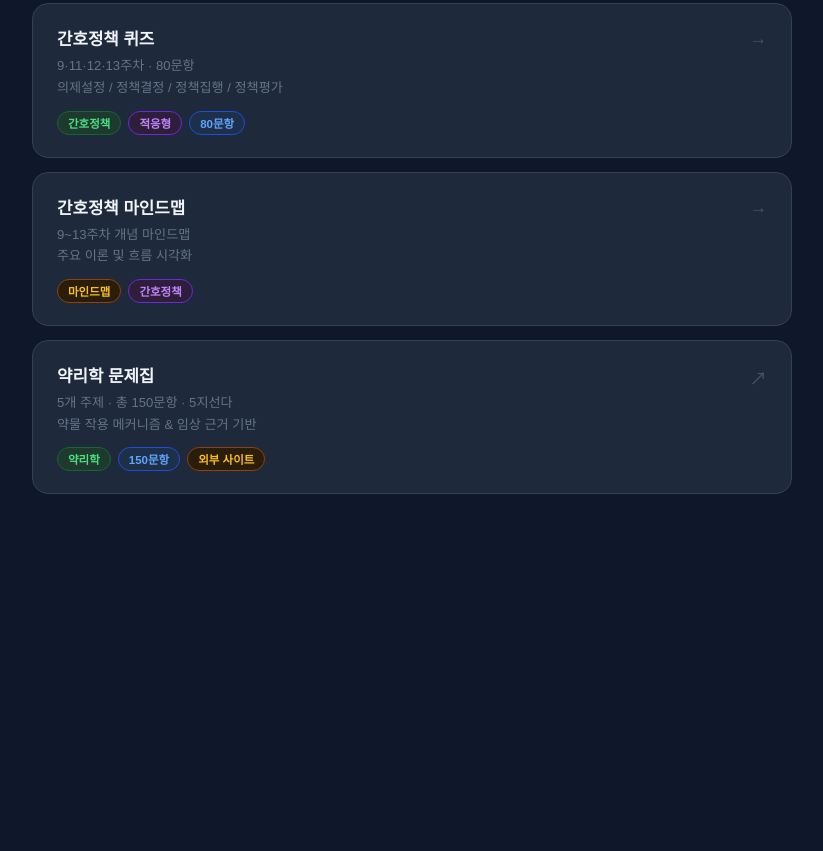
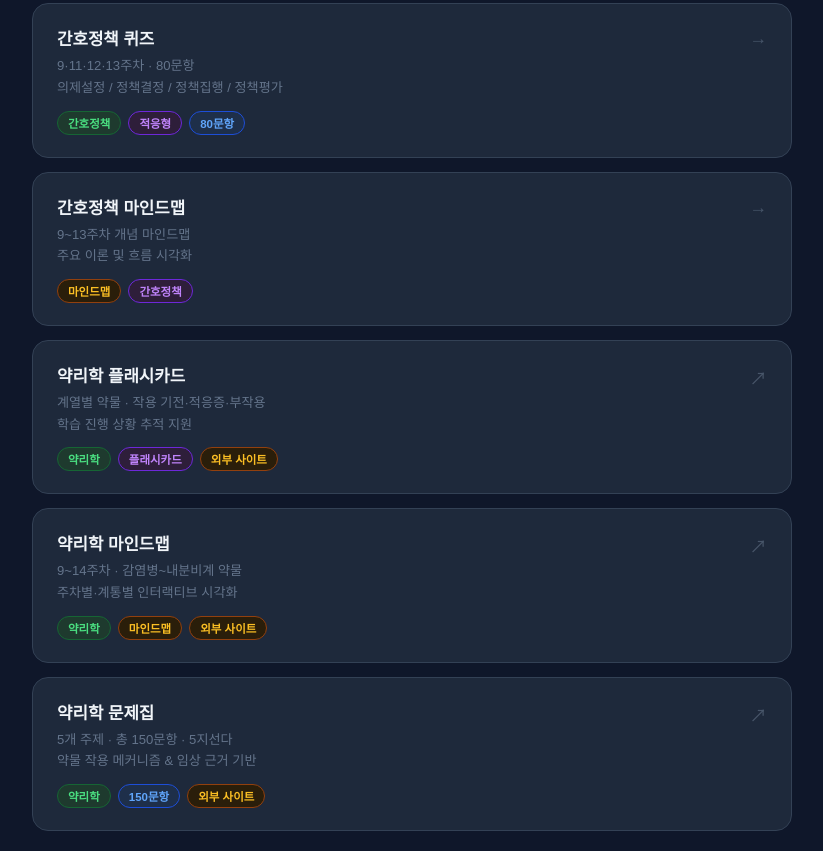
Before and after one commit to caffeinated-nursingstudent/nursing-quiz, a plain HTML site: page quiz/menu.html in a window 1280 px wide. Shown: the part 338-1189 px from the top of the page, without its empty margins (228-1051 px from the left). Before the commit the page ends 852 px from the top, so only its background shows below. Drawn offline with Linux system fonts and the light colour scheme.

Commit message:
Add pharmacology flashcard and mindmap links to menu
Co-Authored-By: Claude Sonnet 4.6 <noreply@anthropic.com>

```diff
--- a/quiz/menu.html
+++ b/quiz/menu.html
@@ -75,6 +75,34 @@ body{font-family:'Apple SD Gothic Neo','Malgun Gothic',sans-serif;background:#0f
         <span class="badge b-purple">간호정책</span>
       </div>
     </a>
+    <a href="https://strong-green-hqm0w8oh.edgeone.app/" class="menu-card" target="_blank" rel="noopener">
+      <div class="card-top">
+        <div>
+          <div class="menu-card-title">약리학 플래시카드</div>
+          <div class="menu-card-sub">계열별 약물 · 작용 기전·적응증·부작용<br>학습 진행 상황 추적 지원</div>
+        </div>
+        <span class="arrow">↗</span>
+      </div>
+      <div class="menu-card-badges">
+        <span class="badge b-green">약리학</span>
+        <span class="badge b-purple">플래시카드</span>
+        <span class="badge b-amber">외부 사이트</span>
+      </div>
+    </a>
+    <a href="https://revolutionary-blue-hj2s48gn.edgeone.app/" class="menu-card" target="_blank" rel="noopener">
+      <div class="card-top">
+        <div>
+          <div class="menu-card-title">약리학 마인드맵</div>
+          <div class="menu-card-sub">9~14주차 · 감염병~내분비계 약물<br>주차별·계통별 인터랙티브 시각화</div>
+        </div>
+        <span class="arrow">↗</span>
+      </div>
+      <div class="menu-card-badges">
+        <span class="badge b-green">약리학</span>
+        <span class="badge b-amber">마인드맵</span>
+        <span class="badge b-amber">외부 사이트</span>
+      </div>
+    </a>
     <a href="https://expensive-coffee-64eta25k.edgeone.app/" class="menu-card" target="_blank" rel="noopener">
       <div class="card-top">
         <div>
```
